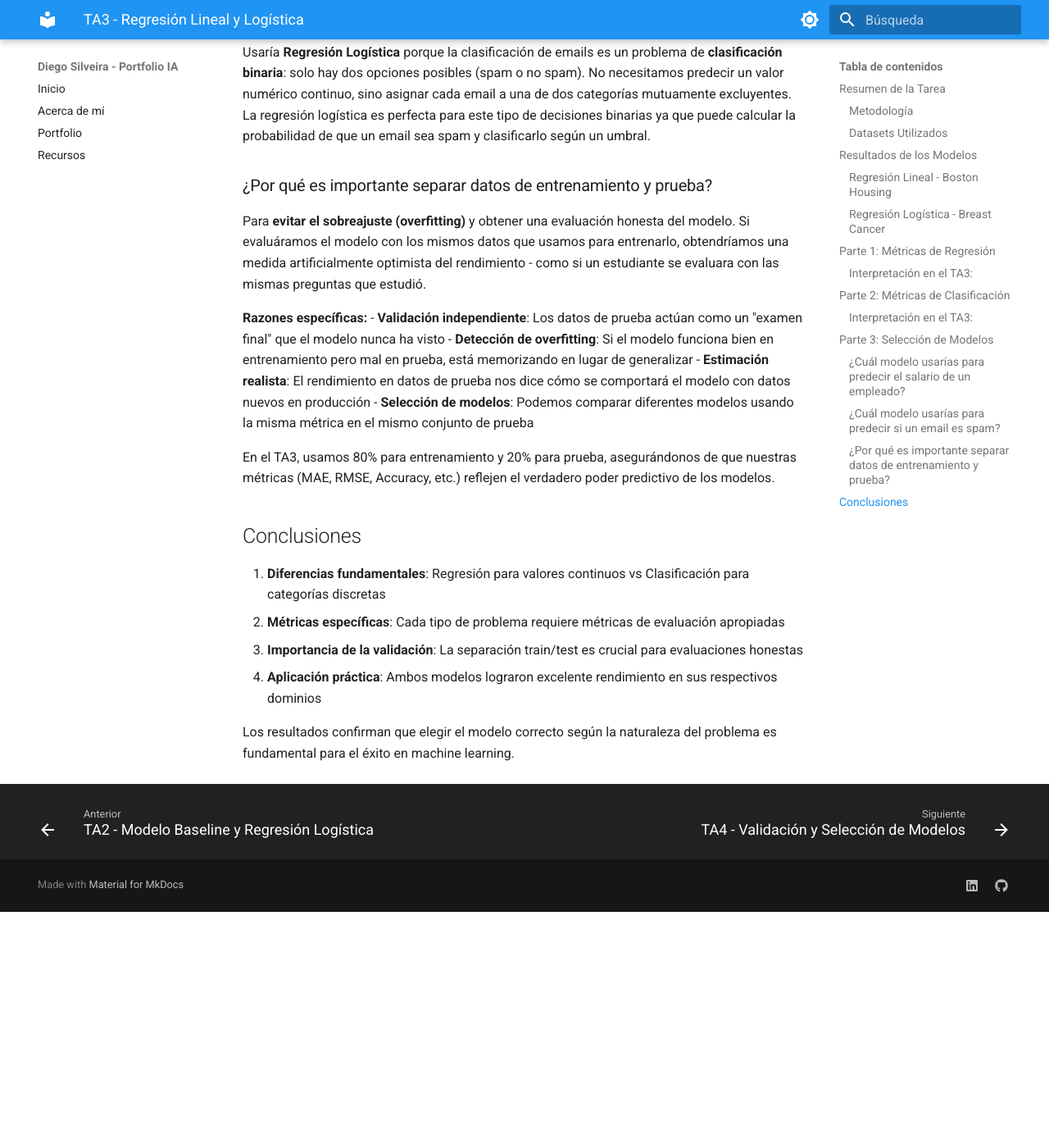
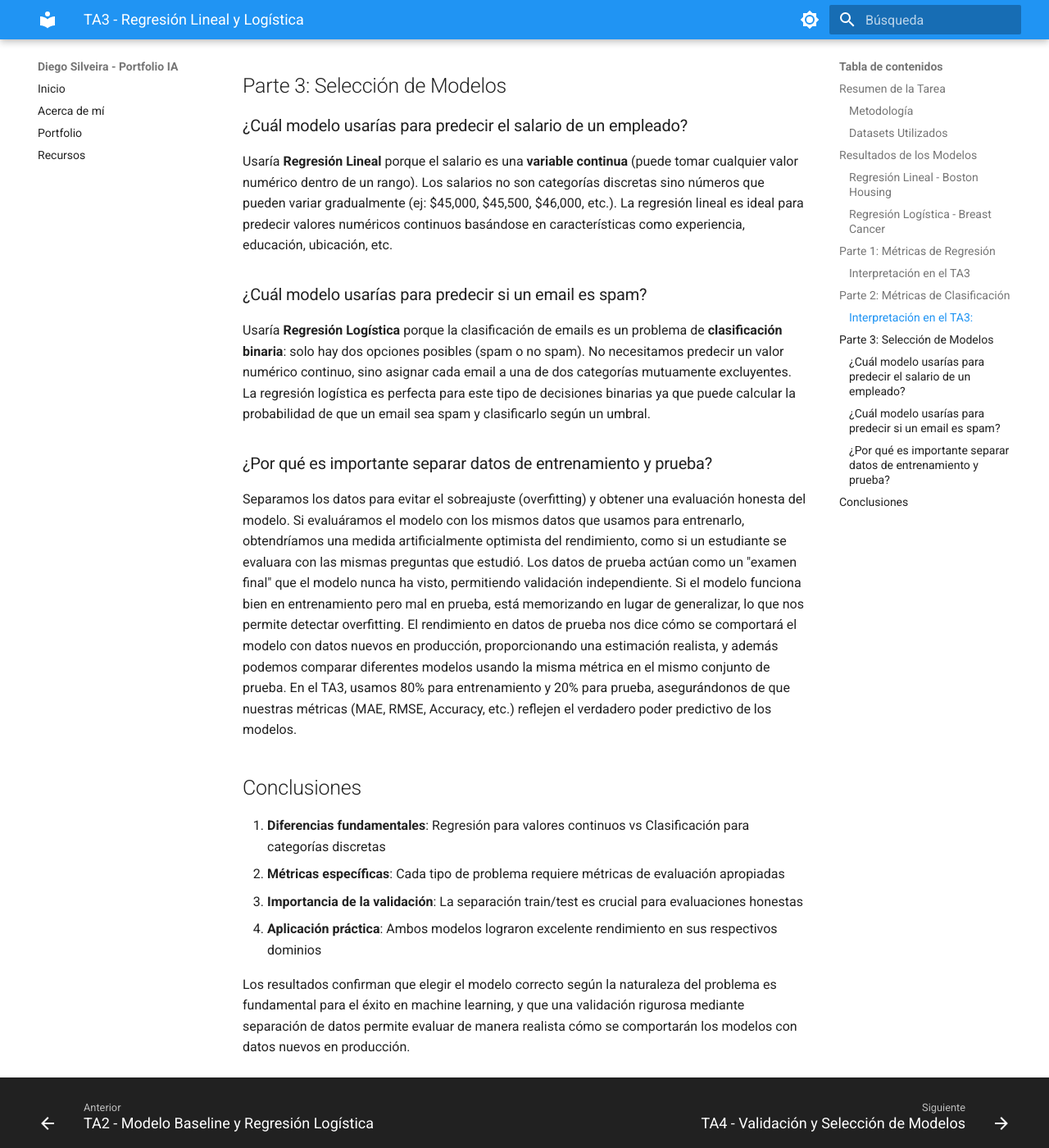
Before and after one commit to diesilveira/portfolio-ia, an MkDocs documentation site: the page built from docs/portfolio/03-regresion-lineal-logistica.md, in a window 1280 px wide and 1400 px high, scrolled down 2887 px. Shown: the whole window at 82% size. Built offline with MkDocs 1.6.1 and Material for MkDocs 9.7.7, drawn with Linux system fonts in a browser that asks for light colours; before the commit the page ends 3999 px from its top, so only the background shows below that; some of the changed text lies outside the part shown.

Commit message:
minor fix

```diff
--- a/docs/portfolio/03-regresion-lineal-logistica.md
+++ b/docs/portfolio/03-regresion-lineal-logistica.md
@@ -21,11 +21,13 @@
 ### Datasets Utilizados
 
 **🏠 Boston Housing (Regresión)**
+
 - **Tamaño**: 506 registros con 13 características
 - **Target**: Precios de viviendas ($5.0k - $50.0k)
 - **Problema**: Predicción de valores continuos
 
 **🏥 Breast Cancer (Clasificación)**
+
 - **Tamaño**: 569 pacientes con 30 características
 - **Target**: Diagnóstico binario (212 malignos, 357 benignos)
 - **Problema**: Clasificación binaria
@@ -35,10 +37,12 @@
 ### Regresión Lineal - Boston Housing
 
 **Métricas de Rendimiento:**
+
 - **MAE**: $3.02k (error promedio absoluto)
 - **RMSE**: $4.76k (error cuadrático medio)
 
 **Variables más importantes:**
+
 1. **NOX** (-16.75): Nivel de óxidos nitrosos (negativo = a mayor contaminación, menor precio)
 2. **RM** (+4.11): Número de habitaciones (positivo = más habitaciones, mayor precio)
 3. **CHAS** (+3.05): Proximidad al río Charles (positivo = cerca del río, mayor precio)
@@ -46,6 +50,7 @@
 ### Regresión Logística - Breast Cancer
 
 **Métricas de Rendimiento:**
+
 - **Accuracy**: 95.6%
 - **Precision**: 94.6% (de los predichos como benignos, 94.6% lo son realmente)
 - **Recall**: 98.6% (de todos los benignos reales, detectamos 98.6%)
@@ -71,7 +76,8 @@
 
 **MAPE**: Error porcentual promedio, útil para comparar modelos con diferentes **escalas**.
 
-### Interpretación en el TA3:
+### Interpretación en el TA3
+
 - **MAE = $3.02k**: En promedio, nuestras predicciones se alejan $3,020 del precio real
 - **RMSE = $4.76k**: La raíz del error cuadrático medio es $4,760, penalizando más los errores grandes
 - El RMSE > MAE indica que hay algunos errores grandes que afectan más la métrica cuadrática
@@ -106,15 +112,7 @@
 
 ### ¿Por qué es importante separar datos de entrenamiento y prueba?
 
-Para **evitar el sobreajuste (overfitting)** y obtener una evaluación honesta del modelo. Si evaluáramos el modelo con los mismos datos que usamos para entrenarlo, obtendríamos una medida artificialmente optimista del rendimiento - como si un estudiante se evaluara con las mismas preguntas que estudió.
-
-**Razones específicas:**
-- **Validación independiente**: Los datos de prueba actúan como un "examen final" que el modelo nunca ha visto
-- **Detección de overfitting**: Si el modelo funciona bien en entrenamiento pero mal en prueba, está memorizando en lugar de generalizar
-- **Estimación realista**: El rendimiento en datos de prueba nos dice cómo se comportará el modelo con datos nuevos en producción
-- **Selección de modelos**: Podemos comparar diferentes modelos usando la misma métrica en el mismo conjunto de prueba
-
-En el TA3, usamos 80% para entrenamiento y 20% para prueba, asegurándonos de que nuestras métricas (MAE, RMSE, Accuracy, etc.) reflejen el verdadero poder predictivo de los modelos.
+Separamos los datos para evitar el sobreajuste (overfitting) y obtener una evaluación honesta del modelo. Si evaluáramos el modelo con los mismos datos que usamos para entrenarlo, obtendríamos una medida artificialmente optimista del rendimiento, como si un estudiante se evaluara con las mismas preguntas que estudió. Los datos de prueba actúan como un "examen final" que el modelo nunca ha visto, permitiendo validación independiente. Si el modelo funciona bien en entrenamiento pero mal en prueba, está memorizando en lugar de generalizar, lo que nos permite detectar overfitting. El rendimiento en datos de prueba nos dice cómo se comportará el modelo con datos nuevos en producción, proporcionando una estimación realista, y además podemos comparar diferentes modelos usando la misma métrica en el mismo conjunto de prueba. En el TA3, usamos 80% para entrenamiento y 20% para prueba, asegurándonos de que nuestras métricas (MAE, RMSE, Accuracy, etc.) reflejen el verdadero poder predictivo de los modelos.
 
 ## Conclusiones
 
@@ -123,4 +121,4 @@
 3. **Importancia de la validación**: La separación train/test es crucial para evaluaciones honestas
 4. **Aplicación práctica**: Ambos modelos lograron excelente rendimiento en sus respectivos dominios
 
-Los resultados confirman que elegir el modelo correcto según la naturaleza del problema es fundamental para el éxito en machine learning.
+Los resultados confirman que elegir el modelo correcto según la naturaleza del problema es fundamental para el éxito en machine learning, y que una validación rigurosa mediante separación de datos permite evaluar de manera realista cómo se comportarán los modelos con datos nuevos en producción.
```
